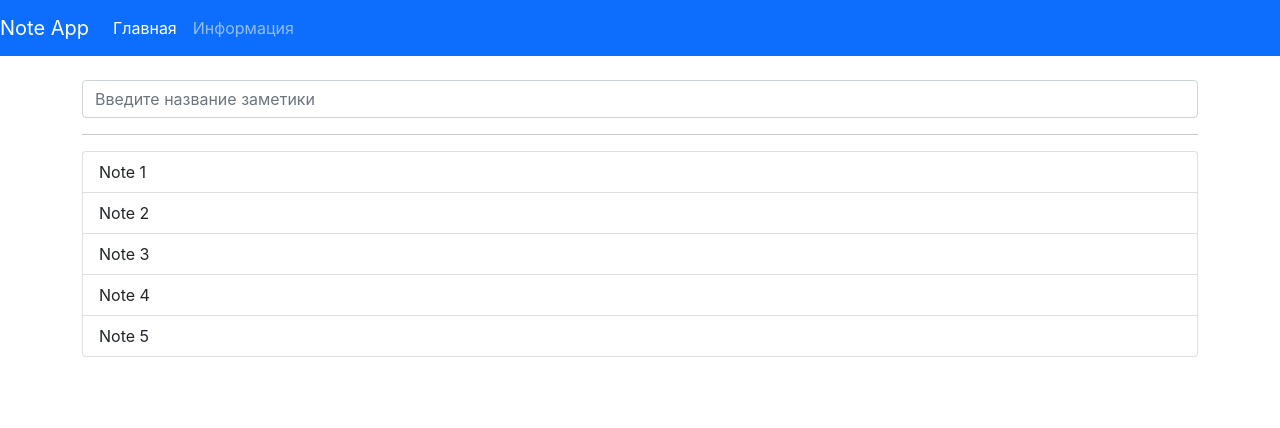
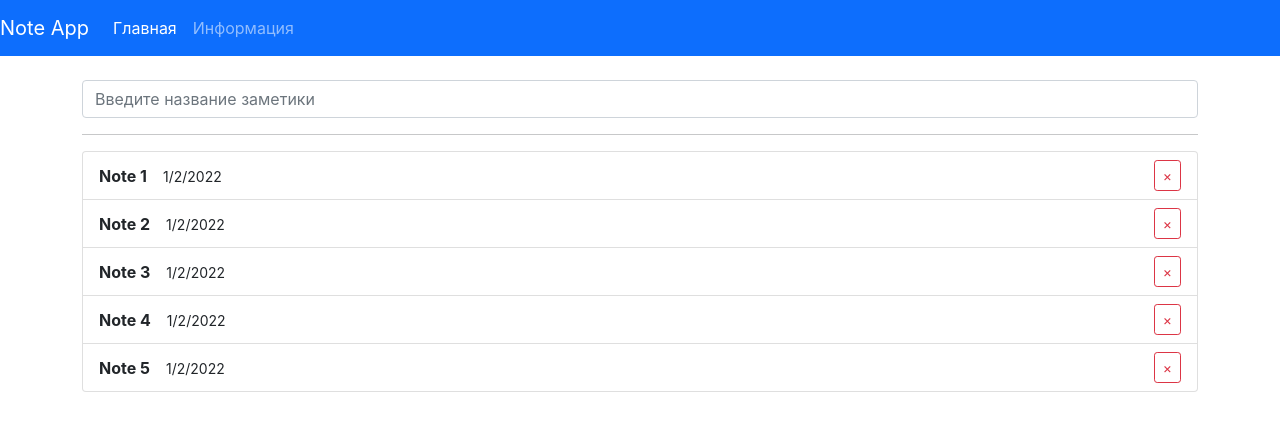
Before and after one commit to NikolayLemehov/minin-react, a React (Create React App) app: page / in a window 1280 px wide. Shown: the top 428 px of the page. Built offline with nearby package versions, Linux system fonts and the light colour scheme.

Commit message:
19:30 Add date to Notes note

```diff
--- a/src/components/Notes.js
+++ b/src/components/Notes.js
@@ -5,9 +5,20 @@
     <ul className="list-group">
       {notes.map(note => (
         <li
-          className="list-group-item"
+          className="list-group-item note"
           key={note.id}
-        >{note.title}</li>
+        >
+          <div>
+            <strong>{note.title}</strong>
+            <small>{new Date().toLocaleDateString()}</small>
+          </div>
+          <button
+            type="button"
+            className="btn btn-outline-danger btn-sm"
+          >
+            &times;
+          </button>
+        </li>
       ))}
     </ul>
   )
--- a/src/index.scss
+++ b/src/index.scss
@@ -13,3 +13,13 @@
   font-family: source-code-pro, Menlo, Monaco, Consolas, 'Courier New',
     monospace;
 }
+
+.note {
+  display: flex;
+  justify-content: space-between;
+  align-items: center;
+
+  strong {
+    margin-right: 1rem;
+  }
+}
```
